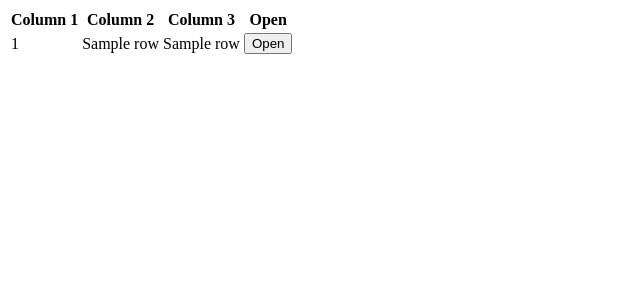
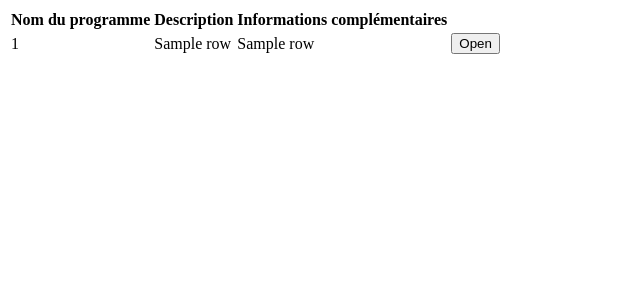
Before and after one commit to nameless7172/AppliProcessusDev, a Flask app: template templates/datatable.html in a window 1280 px wide. Shown: the top 300 px of the page, without its empty margins (0-640 px from the left). Run offline with Flask 2, Linux system fonts and the light colour scheme; the template is opened without the code that fills it: most values are stand-ins (such as "Sample title", 1, 10 or a date in 2020).

Commit message:
changement noms

```diff
--- a/templates/datatable.html
+++ b/templates/datatable.html
@@ -7,10 +7,10 @@
     <table>
         <thead>
             <tr>
-                <th>Column 1</th>
-                <th>Column 2</th>
-                <th>Column 3</th>
-                <th>Open</th>
+                <th>Nom du programme</th>
+                <th>Description</th>
+                <th>Informations complémentaires</th>
+                <th></th>
                 <!-- Add more columns as needed -->
             </tr>
         </thead>
@@ -22,7 +22,7 @@
                     <td>{{ row[1] }}</td>
                     <td>{{ row[2] }}</td>
                     <td>
-                        {% if row[0] != '' and row[1] != '' and row[2] != '' %}
+                        {% if row is defined and row[0] != '' and row[1] != '' and row[2] != '' %}
                             <form method="post" action="{{ url_for('render_data_cell', row_index=loop.index0) }}">
                                 <button type="submit">Open</button>
                             </form>
```
